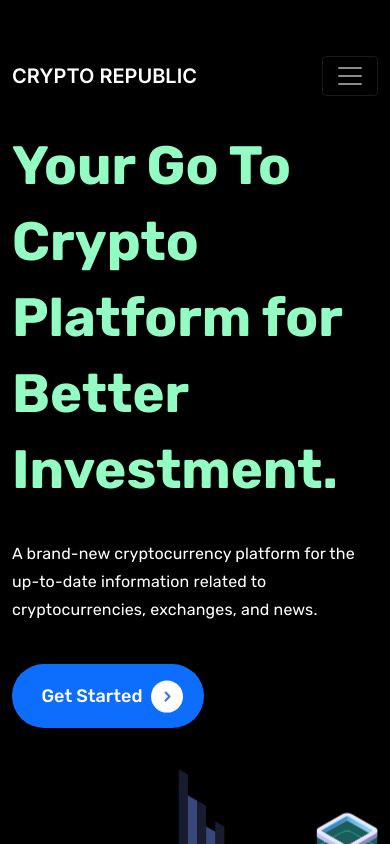
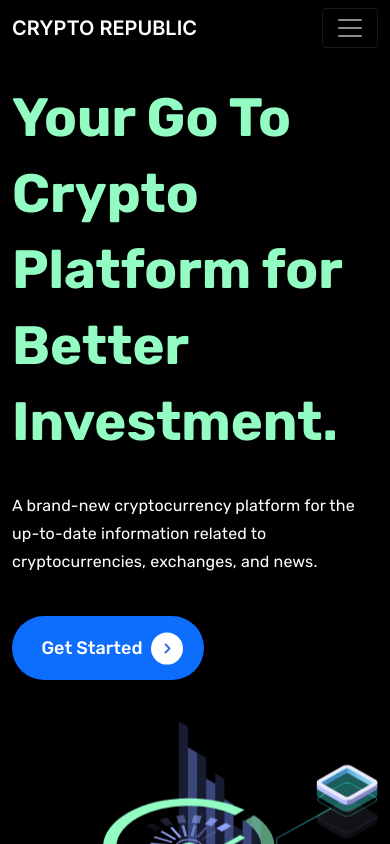
Before and after one commit to s3778722/React-Crypto-App, a React (Create React App) app: page / in a window 390 px wide. Shown: the top 844 px of the page. Built offline with nearby package versions, Linux system fonts and the light colour scheme.

Commit message:
Optimized layout for small screen

```diff
--- a/src/components/Navbar.jsx
+++ b/src/components/Navbar.jsx
@@ -6,7 +6,7 @@ const Navbar = () => {
   return (
     <div>
       <nav className="navbar navbar-expand-lg navbar-dark bg-transparent nav-padding">
-        <div className="container-fluid mt-5" style={{ fontWeight: 500 }}>
+        <div className="container-fluid mt-lg-5" style={{ fontWeight: 500 }}>
           <a
             className="navbar-brand"
             href="/"
--- a/src/components/News.jsx
+++ b/src/components/News.jsx
@@ -64,7 +64,7 @@ const News = ({ minimal }) => {
           </div>
         )}
       </div>
-      <div className="row g-3 ">
+      <div className="row g-3">
         {cryptoNews?.value.map((news, index) => (
           <div key={index}>
             <a
@@ -73,7 +73,7 @@ const News = ({ minimal }) => {
               className="cards"
               style={{ textDecoration: "none" }}
             >
-              <div className="card p-3 text-white bg-transparent hover card-shadow">
+              <div className="card text-white bg-transparent hover card-shadow">
                 <div className="row">
                   <div className="col-md-3">
                     <div className="position-relative snipimage">
```
